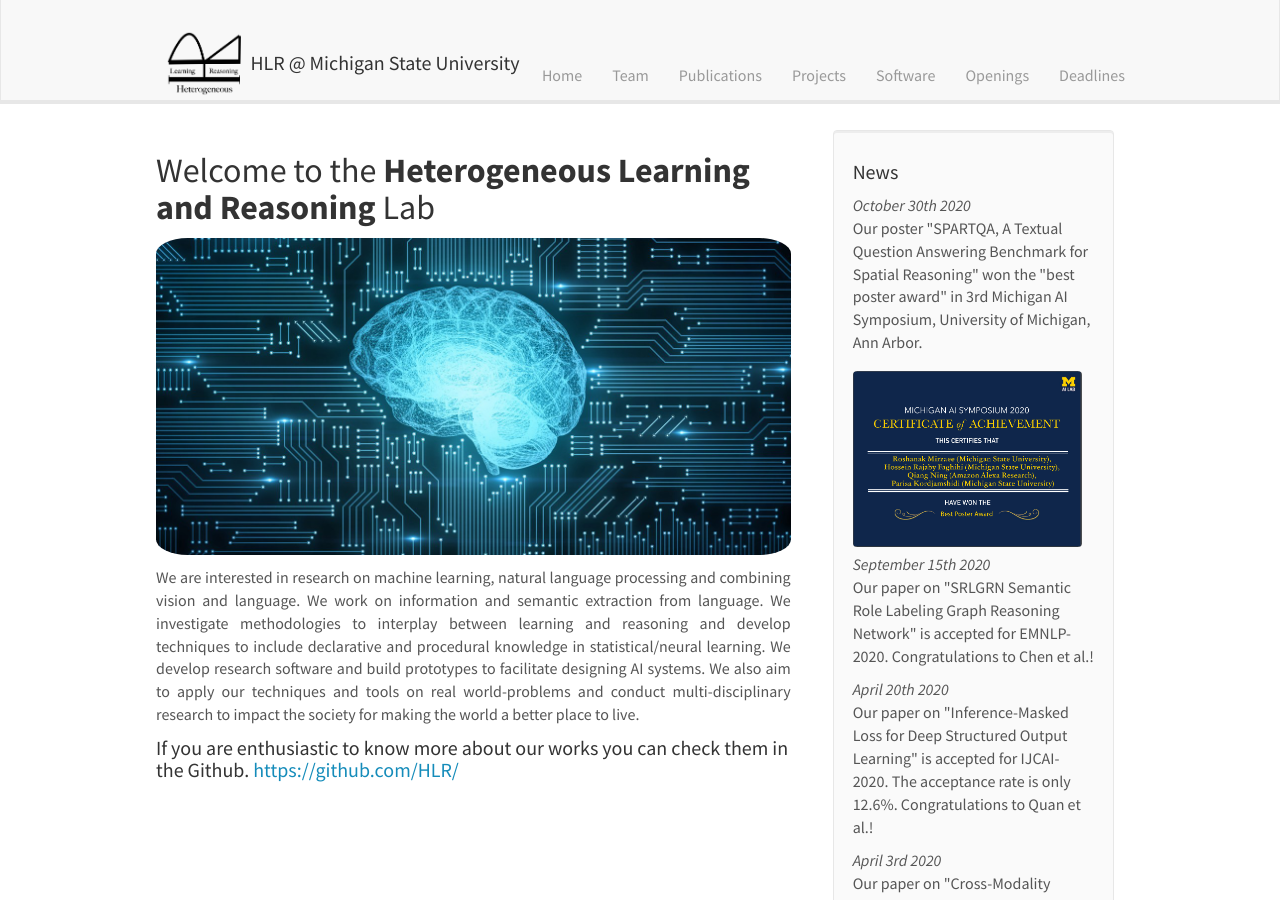
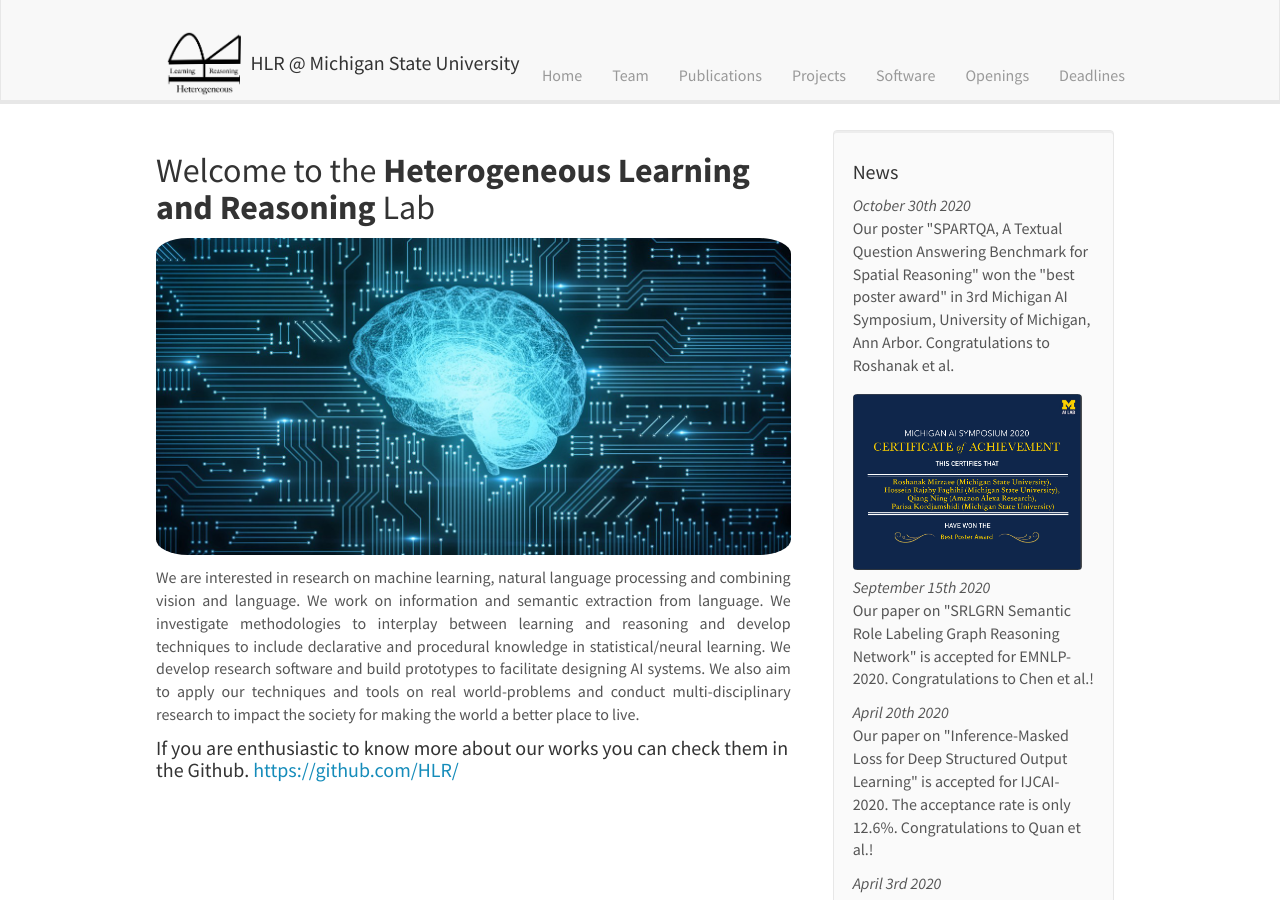
Before and after one commit to HLR/HLR.github.io, a Jekyll site: the page built from _pages/home.md, in a window 1280 px wide and 900 px high. Built offline with Jekyll 4.4.1, drawn with Linux system fonts in a browser that asks for light colours; nearby versions of some CDN libraries.

Commit message:
Update news.yml
Add name.

```diff
--- a/_data/news.yml
+++ b/_data/news.yml
@@ -1,5 +1,5 @@
 - date: <i>October 30th 2020</i>
-  headline: Our poster "SPARTQA, A Textual Question Answering Benchmark for Spatial Reasoning" won the "best poster award" in 3rd Michigan AI Symposium, University of Michigan, Ann Arbor.
+  headline: Our poster "SPARTQA, A Textual Question Answering Benchmark for Spatial Reasoning" won the "best poster award" in 3rd Michigan AI Symposium, University of Michigan, Ann Arbor. Congratulations to Roshanak et al.
   top: 1
   pictures:
     - image: certificate.png
```
